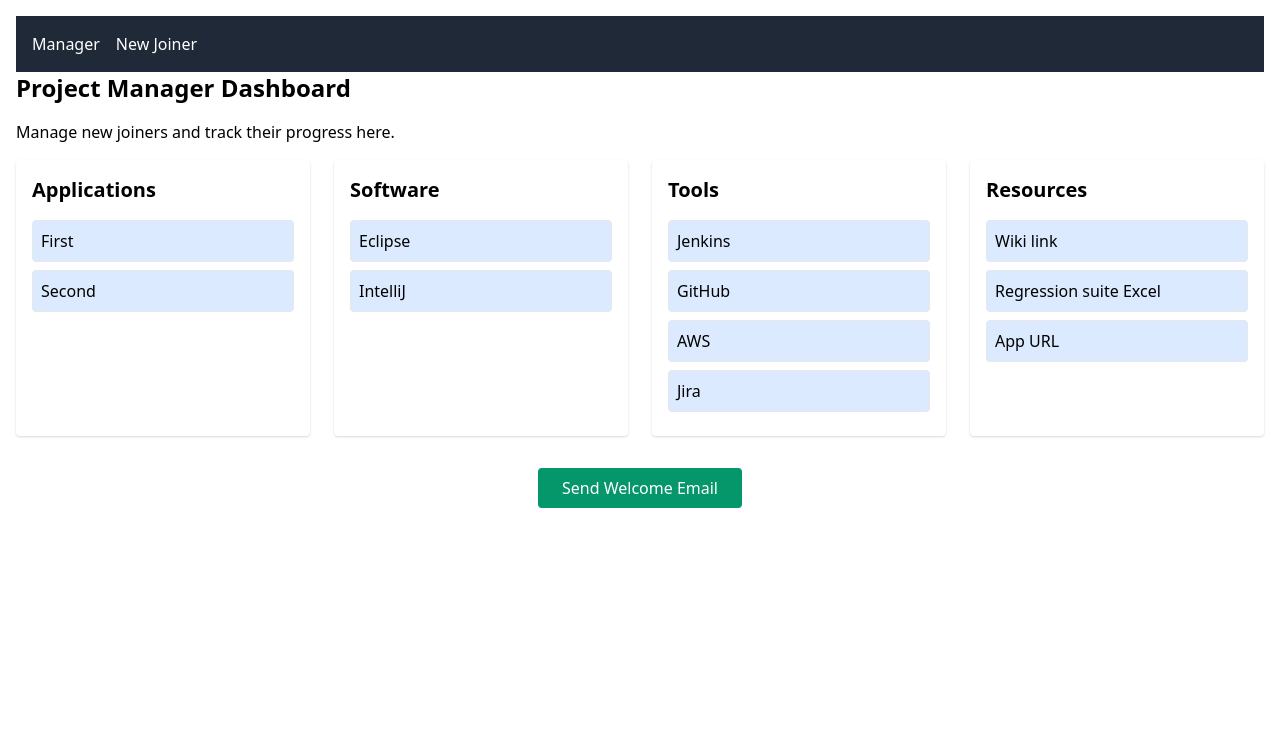
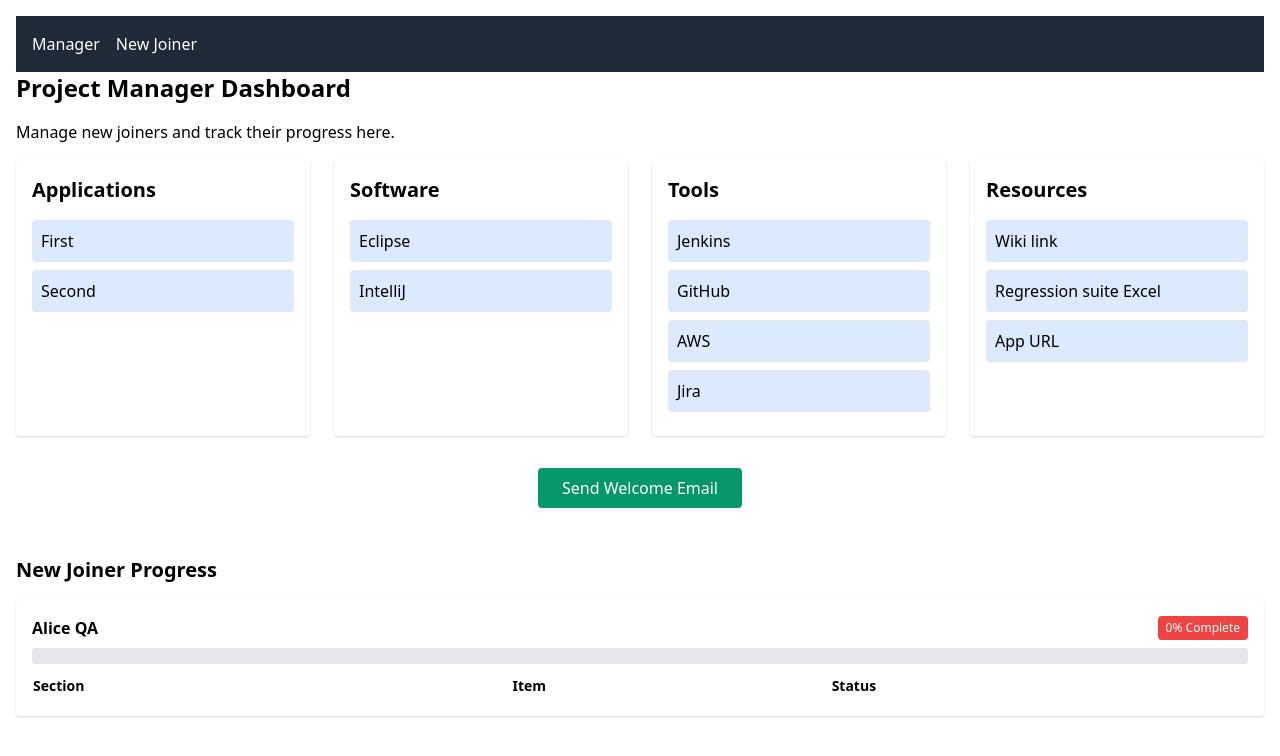
Before and after one commit to pankajkulsange/onboarding_project, a Next.js app in the folder new-joiner-qa-portal/: page /manager in a window 1280 px wide. Shown: the top 756 px of the page. Built offline with nearby package versions, Linux system fonts and the light colour scheme.

Commit message:
added new joiners to manager's page

```diff
--- a/new-joiner-qa-portal/src/pages/manager.tsx
+++ b/new-joiner-qa-portal/src/pages/manager.tsx
@@ -79,6 +79,25 @@ Link: https://your-app-url.com/new-joiner
         alert("Welcome email sent!\n\nCheck console for details.");
     };
 
+    // Helper to calculate completion percentage
+const getCompletion = (statusObj: { [section: string]: { [item: string]: string } }) => {
+    let total = 0;
+    let completed = 0;
+    Object.values(statusObj).forEach(section =>
+        Object.values(section).forEach(status => {
+            total += 1;
+            if (status === "Completed") completed += 1;
+        })
+    );
+    return total === 0 ? 0 : Math.round((completed / total) * 100);
+};
+
+// Mock joiner list (expand as needed)
+const joiners = [
+    { id: "newJoiner1", name: "Alice QA" },
+    // Add more joiners here
+];
+
     return (
         <div className="container mx-auto p-4">
             <Navbar />
@@ -127,6 +146,83 @@ Link: https://your-app-url.com/new-joiner
                     {emailSent ? "Welcome Email Sent" : "Send Welcome Email"}
                 </button>
             </div>
+            <div className="mt-12">
+                <h2 className="text-xl font-bold mb-4">New Joiner Progress</h2>
+                <div className="space-y-6">
+                    {joiners.map((joiner) => {
+                        const statusRaw = localStorage.getItem(`joinerStatus-${joiner.id}`);
+                        const statusObj = statusRaw ? JSON.parse(statusRaw) : {};
+                        const percent = getCompletion(statusObj);
+
+                        return (
+                            <div key={joiner.id} className="bg-white rounded shadow p-4">
+                                <div className="flex justify-between items-center mb-2">
+                                    <span className="font-semibold">{joiner.name}</span>
+                                    <span
+                                        className={`px-2 py-1 rounded text-white text-xs ${
+                                            percent === 100
+                                                ? "bg-green-600"
+                                                : percent >= 50
+                                                ? "bg-yellow-500"
+                                                : "bg-red-500"
+                                        }`}
+                                    >
+                                        {percent}% Complete
+                                    </span>
+                                </div>
+                                <div className="w-full bg-gray-200 rounded h-4 mb-2">
+                                    <div
+                                        className="h-4 rounded"
+                                        style={{
+                                            width: `${percent}%`,
+                                            background:
+                                                percent === 100
+                                                    ? "#16a34a"
+                                                    : percent >= 50
+                                                    ? "#f59e42"
+                                                    : "#ef4444",
+                                            transition: "width 0.3s",
+                                        }}
+                                    />
+                                </div>
+                                {/* Optional: Show item statuses in a table */}
+                                <table className="w-full text-sm">
+                                    <thead>
+                                        <tr>
+                                            <th className="text-left py-1">Section</th>
+                                            <th className="text-left py-1">Item</th>
+                                            <th className="text-left py-1">Status</th>
+                                        </tr>
+                                    </thead>
+                                    <tbody>
+                                        {Object.entries(statusObj).map(([section, items]) =>
+                                            Object.entries(items).map(([item, status]) => (
+                                                <tr key={section + item}>
+                                                    <td className="py-1">{sectionTitles[section] || section}</td>
+                                                    <td className="py-1">{item}</td>
+                                                    <td className="py-1">
+                                                        <span
+                                                            className={`px-2 py-1 rounded text-xs text-white ${
+                                                                status === "Completed"
+                                                                    ? "bg-green-600"
+                                                                    : status === "In Progress"
+                                                                    ? "bg-yellow-500"
+                                                                    : "bg-gray-400"
+                                                            }`}
+                                                        >
+                                                            {status}
+                                                        </span>
+                                                    </td>
+                                                </tr>
+                                            ))
+                                        )}
+                                    </tbody>
+                                </table>
+                            </div>
+                        );
+                    })}
+                </div>
+            </div>
         </div>
     );
 };
```
